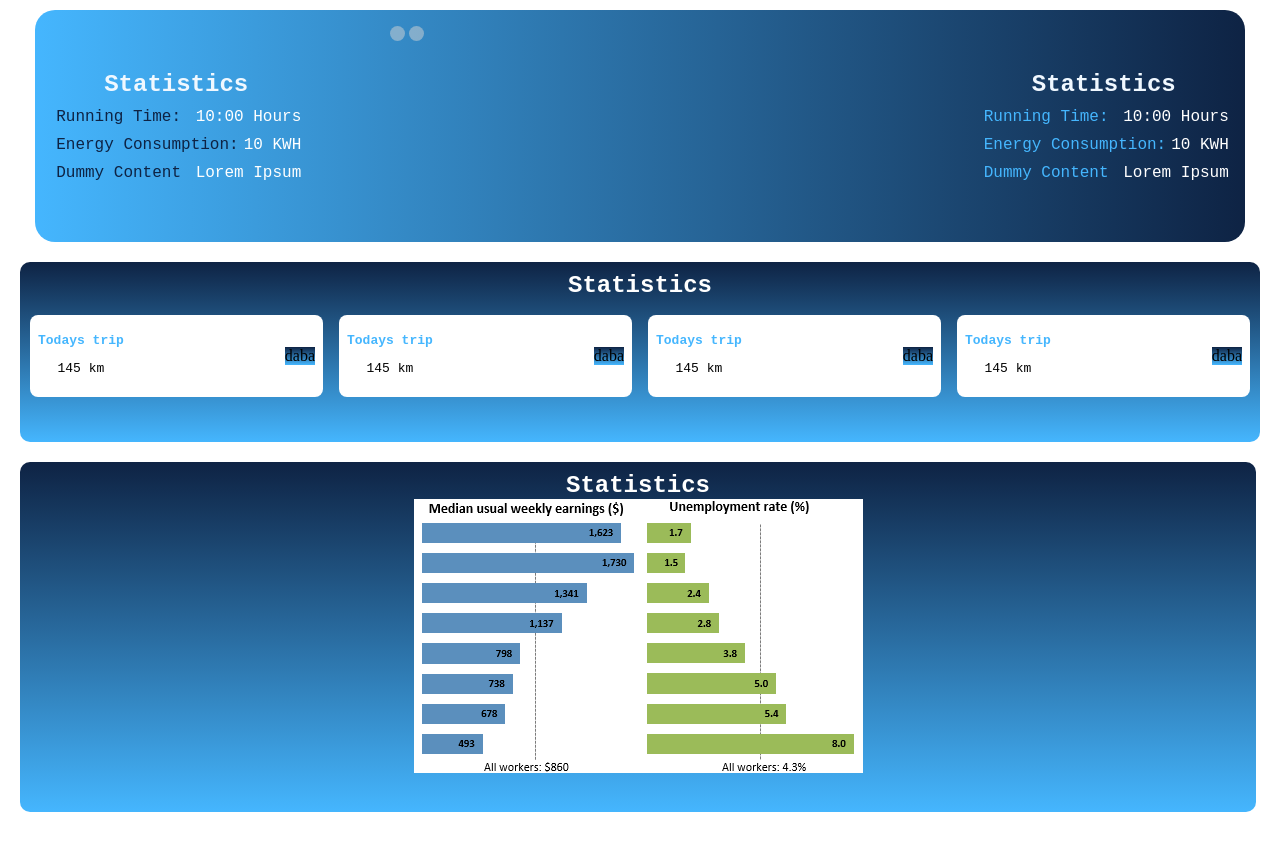
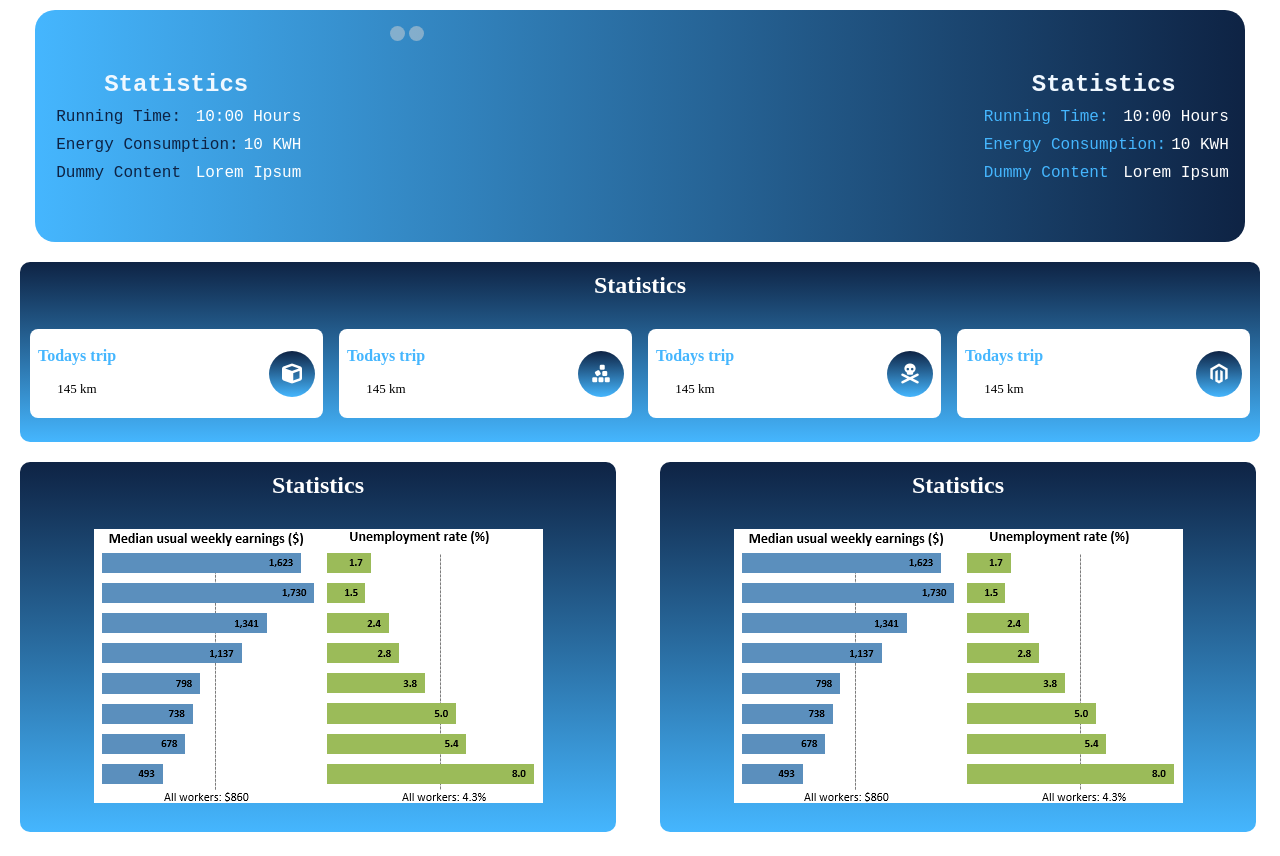
Before and after one commit to nkutechologies/statisticss, a plain HTML site: page index.html in a window 1280 px wide. Before the commit the page ends 832 px from the top, so only its background shows below. Drawn offline with nearby package versions, Linux system fonts and the light colour scheme.

Commit message:
icons added to box and font family changed

```diff
--- a/index.html
+++ b/index.html
@@ -6,6 +6,7 @@
   <meta http-equiv="X-UA-Compatible" content="IE=edge" />
   <meta name="viewport" content="width=device-width, initial-scale=1.0" />
   <title>Document</title>
+  <link rel="stylesheet" href="https://cdnjs.cloudflare.com/ajax/libs/font-awesome/6.2.1/css/all.min.css" integrity="sha512-MV7K8+y+gLIBoVD59lQIYicR65iaqukzvf/nwasF0nqhPay5w/9lJmVM2hMDcnK1OnMGCdVK+iQrJ7lzPJQd1w==" crossorigin="anonymous" referrerpolicy="no-referrer" />
   <link rel="stylesheet" href="./styles.css">
 </head>
 
@@ -31,11 +32,11 @@
       alt="Neil Armstrong's Spacesuit from the Smithsonian Digitization Programs Office and National Air and Space Museum"
       class="obj" src="./Src/cylinder.glb" ar environment-image="./Src/poster.webp" poster="./Src/poster.webp"
       shadow-intensity="1" camera-controls autoplay disable-tap>
-      <button id='newButton' class="Hotspot" slot="hotspot-1"
+      <button id='rightBtn' class="Hotspot" slot="hotspot-1"
         data-position="353.9284798513918m -0.2713800221610043m 119.05698448086659m"
         data-normal="-0.6856342121586245m 0.0011472190254793416m 0.7279453351771203m"
         data-visibility-attribute="visible"></button>
-      <button id='mm' class="Hotspot" slot="hotspot-2"
+      <button id='leftBtn' class="Hotspot" slot="hotspot-2"
         data-position="-305.1810531009079m -1.1732162344647818m 81.50369654429393m" data-normal="-1m 0m 0m"
         data-visibility-attribute="visible"></button>
     </model-viewer>
@@ -65,51 +66,71 @@
           <p id="sub-box-heading">Todays trip</p>
           <p class="sub-box-text">145 km</p>
         </div>
-        <div id="box-style">daba</div>
+        <div id="box-style"><i class="fa-solid fa-cube"></i></div>
       </div>
       <div class="box">
         <div>
           <p id="sub-box-heading">Todays trip</p>
           <p class="sub-box-text">145 km</p>
         </div>
-        <div id="box-style">daba</div>
+        <div id="box-style"><i class="fa-solid fa-cubes-stacked"></i></div>
       </div>
       <div class="box">
         <div>
           <p id="sub-box-heading">Todays trip</p>
           <p class="sub-box-text">145 km</p>
         </div>
-        <div id="box-style">daba</div>
+        <div id="box-style"><i class="fa-solid fa-skull-crossbones"></i></div>
       </div>
       <div class="box">
         <div>
           <p id="sub-box-heading">Todays trip</p>
           <p class="sub-box-text">145 km</p>
         </div>
-        <div id="box-style">daba</div>
+        <div id="box-style"><i class="fa-brands fa-magento"></i></div>
       </div>
     </div>
   </div>
-  <div id="mySidenav2" class="sidenav">
-    <a href="javascript:void(0)" id='hoverclose' class="closebtn" onclick="myFunc()">&times;</a>
+  <div id="panel1" class="sidenav">
     <div class="stats-text">Statistics
     </div>
     <div class="container" >
       <img src="./Src/image.png" alt="alt image">
     </div>
   </div>
+  <div id="panel2" class="sidenav">
+    <div class="stats-text">Statistics
+    </div>
+    <div class="container" >
+      <img src="./Src/image.png" alt="alt image">
+    </div>
+  </div>
+
   <script>
-    function myFunc2() {
-      if(document.getElementById("mySidenav2").style.opacity == "0"){
-        document.getElementById("mySidenav2").style.opacity = "1";
+    function openPanel1() {
+      if(document.getElementById("panel1").style.opacity == "0"){
+        document.getElementById("panel1").style.opacity = "1";
       }else{
-        document.getElementById("mySidenav2").style.opacity = "0";
+        document.getElementById("panel1").style.opacity = "0";
       }
     }
-    const newButton = document.getElementById('newButton')
-    newButton.addEventListener("click", myFunc2);
+
+    function openPanel2() {
+      if(document.getElementById("panel2").style.opacity == "0"){
+        document.getElementById("panel2").style.opacity = "1";
+      }else{
+        document.getElementById("panel2").style.opacity = "0";
+      }
+    }
+
+    const rightBtn = document.getElementById('rightBtn')
+    rightBtn.addEventListener("click", openPanel1);
+
+    const leftBtn = document.getElementById('leftBtn')
+    leftBtn.addEventListener("click", openPanel2);
 
   </script>
+
 </body>
 
 </html>
--- a/styles.css
+++ b/styles.css
@@ -77,12 +77,12 @@ body {
 .stats-text {
   font-weight: bold;
   color: aliceblue;
-  font-family: "Courier New", Courier, monospace;
   text-align: center;
   align-items: center;
   font-size: x-large;
   margin-top: 10px;
   color: white;
+  margin-bottom: 30px;
 }
 .boxes-container {
   display: flex;
@@ -138,26 +138,40 @@ body {
 #sub-box-heading {
   font-weight: bold;
   color: #45b6fe;
-  font-family: "Courier New", Courier, monospace;
   text-align: center;
   align-items: center;
-  font-size: small;
   margin-top: 10px;
 }
 .sub-box-text {
-  color: black;
-  font-family: "Courier New", Courier, monospace;
-  text-align: center;
-  align-items: center;
+
   font-size: small;
 }
 
 #box-style {
-  background-image: linear-gradient(to top, #45b6fe, #0e2344);
+    background-image: linear-gradient(to top, #45b6fe, #0e2344);
+    padding: 0.5rem;
+    border-radius: 50%;
+    width: 30px;
+    height: 30px;
+
 }
 
-#mySidenav2{
-    width: 95%;
+#panel1{
+    width: 45%;
     margin-bottom: 20px;
-    height: 350px;
+    height: 370px;
+    display: inline-block;
 }
+
+#panel2{
+    width: 45%;
+    margin-bottom: 20px;
+    height: 370px;
+    display: inline-block;
+}
+i{
+    color:#fff;
+    position: relative;
+    top:5px;
+    font-size: 20px;
+}
```
